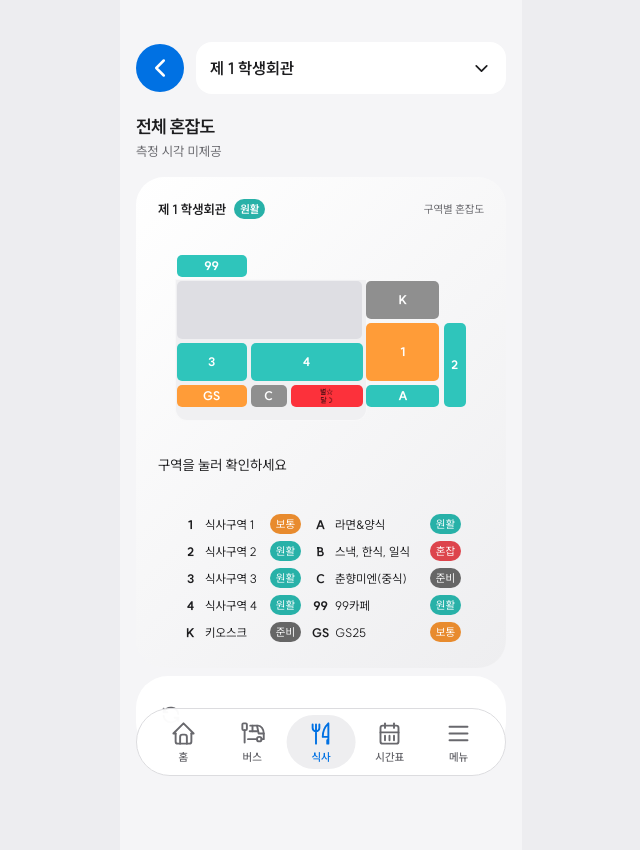
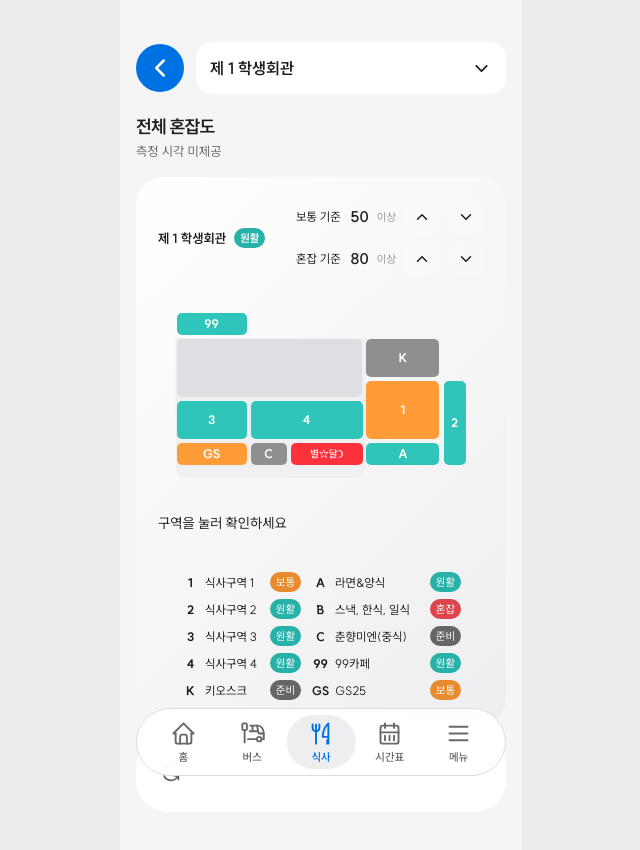
Before and after one commit to Tsimoo07/AdventureDesign05, a React (Vite) app in the folder my-pwa-app/: page /category/1 in a window 1280 px wide. Shown: the top 850 px of the page, without its empty margins (319-959 px from the left). Built offline with nearby package versions, Linux system fonts and the light colour scheme; data requests are answered from the project's data file.

Commit message:
add:구역별 혼잡도 기준 커스텀

```diff
--- /dev/null
+++ b/my-pwa-app/src/components/ThresholdControl.tsx
@@ -0,0 +1,78 @@
+import { IconChevronDown, IconChevronUp } from "@tabler/icons-react";
+import {
+  THRESHOLD_MAX,
+  THRESHOLD_MIN,
+  THRESHOLD_STEP,
+  type Thresholds,
+} from "../features/status/zones";
+
+export function ThresholdControl({
+  thresholds,
+  onChange,
+  note,
+  title,
+}: {
+  thresholds: Thresholds;
+  onChange: (next: Thresholds) => void;
+  note?: string;
+  title?: string;
+}) {
+  const prefix = title ? `${title} ` : "";
+  const rows = [
+    {
+      key: "warning",
+      label: "보통 기준",
+      min: THRESHOLD_MIN,
+      max: thresholds.danger - THRESHOLD_STEP,
+    },
+    {
+      key: "danger",
+      label: "혼잡 기준",
+      min: thresholds.warning + THRESHOLD_STEP,
+      max: THRESHOLD_MAX,
+    },
+  ] as const;
+
+  return (
+    <div
+      className="threshold-control"
+      role="group"
+      aria-label={title ?? "혼잡도 기준 설정"}
+    >
+      {title && <strong className="threshold-title">{title}</strong>}
+      {rows.map(({ key, label, min, max }) => {
+        const value = thresholds[key];
+        const change = (delta: number) =>
+          onChange({ ...thresholds, [key]: value + delta });
+        return (
+          <div className="threshold-row" key={key}>
+            <span className="threshold-label">{label}</span>
+            <strong className="threshold-value" aria-live="polite">
+              {value}
+            </strong>
+            <small>이상</small>
+            <button
+              type="button"
+              className="threshold-step"
+              aria-label={`${prefix}${label} ${THRESHOLD_STEP} 올리기`}
+              disabled={value + THRESHOLD_STEP > max}
+              onClick={() => change(THRESHOLD_STEP)}
+            >
+              <IconChevronUp size={18} />
+            </button>
+            <button
+              type="button"
+              className="threshold-step"
+              aria-label={`${prefix}${label} ${THRESHOLD_STEP} 내리기`}
+              disabled={value - THRESHOLD_STEP < min}
+              onClick={() => change(-THRESHOLD_STEP)}
+            >
+              <IconChevronDown size={18} />
+            </button>
+          </div>
+        );
+      })}
+      {note && <small className="threshold-note">{note}</small>}
+    </div>
+  );
+}
--- /dev/null
+++ b/my-pwa-app/src/features/status/useThresholds.ts
@@ -0,0 +1,23 @@
+import { useSaved } from "../../useSaved";
+import {
+  DEFAULT_THRESHOLDS,
+  isThresholdMap,
+  type ThresholdMap,
+  type Thresholds,
+} from "./zones";
+
+// 저장 형식이 달라져서 이전 키("chacha-thresholds")와 구분
+export const THRESHOLDS_KEY = "chacha-thresholds-by-hall";
+
+export function useThresholds() {
+  const [map, setMap] = useSaved<ThresholdMap>(THRESHOLDS_KEY, {}, isThresholdMap);
+
+  // 아직 바꾸지 않은 학생회관은 기본값
+  const forHall = (hallId: string): Thresholds =>
+    map[hallId] ?? DEFAULT_THRESHOLDS;
+
+  const setForHall = (hallId: string, next: Thresholds) =>
+    setMap({ ...map, [hallId]: next });
+
+  return { forHall, setForHall };
+}
--- a/my-pwa-app/src/features/status/zones.ts
+++ b/my-pwa-app/src/features/status/zones.ts
@@ -1,14 +1,71 @@
 import type { StatusData } from "./types";
-import Byelidali from "../../assets/Byelidali.png";
-export function congestionSummary(items: StatusData[]) {
+export type ThresholdSource = Thresholds | ((item: StatusData) => Thresholds);
+export type ZoneThresholdMap = Record<string, Thresholds>;
+export type ThresholdMap = Record<string, Thresholds>;
+export interface Thresholds {
+  warning: number; // 이 값 이상이면 "보통"
+  danger: number; // 이 값 이상이면 "혼잡"
+}
+
+export const DEFAULT_THRESHOLDS: Thresholds = { warning: 50, danger: 80 };
+export const THRESHOLD_STEP = 5;
+export const THRESHOLD_MIN = 0;
+export const THRESHOLD_MAX = 995;
+
+export const isThresholds = (v: unknown): v is Thresholds =>
+  typeof v === "object" &&
+  v !== null &&
+  typeof (v as Thresholds).warning === "number" &&
+  typeof (v as Thresholds).danger === "number" &&
+  (v as Thresholds).warning >= THRESHOLD_MIN &&
+  (v as Thresholds).danger <= THRESHOLD_MAX &&
+  (v as Thresholds).warning < (v as Thresholds).danger;
+
+export const isThresholdMap = (v: unknown): v is ThresholdMap =>
+  typeof v === "object" &&
+  v !== null &&
+  !Array.isArray(v) &&
+  Object.values(v).every(isThresholds);
+
+export const isZoneThresholdMap = (v: unknown): v is ZoneThresholdMap =>
+  typeof v === "object" &&
+  v !== null &&
+  !Array.isArray(v) &&
+  Object.values(v).every(isThresholds);
+
+export function levelByValue(
+  value: number,
+  t: Thresholds,
+): "normal" | "warning" | "danger" {
+  return value >= t.danger ? "danger" : value >= t.warning ? "warning" : "normal";
+}
+
+// 기준값으로 각 구역의 level을 다시 계산 (준비 중 구역과 skip 대상은 그대로)
+export function applyThresholds(
+  items: StatusData[],
+  source: ThresholdSource,
+  skip?: (item: StatusData) => boolean,
+): StatusData[] {
+  return items.map((item) => {
+    if (item.status === "ready" || skip?.(item)) return item;
+    const t = typeof source === "function" ? source(item) : source;
+    return { ...item, level: levelByValue(item.value, t) };
+  });
+}
+import Byelidali from "../../assets/ByelidaliWhite.png";
+// 변경 후
+export function congestionSummary(
+  items: StatusData[],
+  t: Thresholds = DEFAULT_THRESHOLDS,
+) {
   const measured = items.filter(item => item.status !== "ready");
   if (!measured.length) return items.length ? "ready" : null;
   const average = measured.reduce((sum, item) => sum + item.value, 0) / measured.length;
-  return average >= 80 ? "danger" : average >= 50 ? "warning" : "normal";
+  return average >= t.danger ? "danger" : average >= t.warning ? "warning" : "normal";
 }
 const zoneSymbols: Record<string, Record<string, string>> = {
   "1": { "0": "99", "1": "K", "2": "1", "3": "2", "4": "A", "5": "B", "6": "C", "7": "GS", "8": "3", "9": "4" },
-  "2": { "0": "99", "1": "A", "2": "B", "3": "1", "4": "2", "5": "GS","6": "K" },
+  "2": { "0": "99", "1": "A", "2": "2", "3": "1", "4": "2", "5": "GS","6": "K" },
 };
 const symbolImages: Record<string, string> = {
   B : Byelidali,
--- a/my-pwa-app/src/index.css
+++ b/my-pwa-app/src/index.css
@@ -1693,3 +1693,47 @@ button:active { filter: brightness(.94); }
   align-items: center;
   justify-content: center;
 }
+.threshold-control {
+  display: grid;
+  gap: 6px;
+}
+.threshold-row {
+  display: flex;
+  align-items: center;
+  gap: 8px;
+  font-size: 12px;
+}
+.threshold-label {
+  min-width: 28px;
+}
+.threshold-value {
+  min-width: 20px;
+  text-align: right;
+  font-size: 15px;
+  font-variant-numeric: tabular-nums;
+}
+.threshold-row small {
+  margin-right: auto;
+  font-size: 11px;
+  opacity: 0.7;
+}
+.threshold-step {
+  display: grid;
+  place-items: center;
+  width: 36px;
+  height: 36px;
+  padding: 0;
+  border: 0;
+  border-radius: 10px;
+  background: #ffffff1f;
+  color: inherit;
+  cursor: pointer;
+}
+.threshold-step:disabled {
+  opacity: 0.35;
+  cursor: default;
+}
+.threshold-note {
+  font-size: 11px;
+  opacity: 0.7;
+}
--- a/my-pwa-app/src/pages/CategoryPage.tsx
+++ b/my-pwa-app/src/pages/CategoryPage.tsx
@@ -8,13 +8,23 @@ import { isEvaluation } from "../evaluation";
 import { useFetch } from "../features/status/useFetch";
 import { FloorPlan } from "../components/FloorPlan";
 import { HallBadge } from "../components/HallBadge";
-import { congestionSummary, floorPlans, orderedZones, zoneLevel, zoneLabels, zoneSymbol } from "../features/status/zones";
+import { ThresholdControl } from "../components/ThresholdControl";
+import {
+  applyThresholds,
+  congestionSummary,
+  floorPlans,
+  orderedZones,
+  zoneLevel,
+  zoneLabels,
+  zoneSymbol,
+} from "../features/status/zones";
 import { useSaved } from "../useSaved";
 import {
   ZONE_FAVORITES_KEY,
   zoneKey,
   isStringArray,
 } from "../features/status/favorites";
+import { useThresholds } from "../features/status/useThresholds";
 
 export default function CategoryPage() {
   const navigate = useNavigate();
@@ -34,8 +44,20 @@ export default function CategoryPage() {
   );
   const { data: liveData, loading: liveLoading, error: liveError, refetch: refetchLive } = useFetch(liveFetcher);
   const live = showLive && !liveError ? liveData : null;
-  const items = showLive ? applyHall2Observation(data?.items ?? [], live) : data?.items ?? [];
-  const summary = showLive ? live?.level ?? null : congestionSummary(items);
+  const { forHall, setForHall } = useThresholds();
+const thresholds = forHall(id);
+const baseItems = showLive
+  ? applyHall2Observation(data?.items ?? [], live)
+  : data?.items ?? [];
+// ESP32 측정 구역은 값이 "회/5초"라서 퍼센트 기준을 적용하지 않음
+const items = applyThresholds(
+  baseItems,
+  thresholds,
+  showLive ? (item) => isHall2SensorZone(item) : undefined,
+);
+const summary = showLive
+  ? live?.level ?? null
+  : congestionSummary(items, thresholds);
   useEffect(() => {
     if (isDemo && !showLive) return;
     const timer = window.setInterval(() => {
@@ -110,7 +132,11 @@ const [favorites, setFavorites, saveError] = useSaved<string[]>(
           <div className="congestion-panel">
             <div className="welcome-preview-heading">
               <strong className="hall-title">{data.label}<HallBadge level={summary} /></strong>
-              <small>{showLive ? "ESP32 구역별 혼잡도" : isDemo ? "예시 데이터" : "구역별 혼잡도"}</small>
+              <ThresholdControl
+                thresholds={thresholds}
+                onChange={(next) => setForHall(id, next)}
+                note={showLive ? "ESP32 측정 구역은 기준 설정이 적용되지 않아요." : undefined}
+              />
             </div>
             {showLive && (
               <p className="zone-note" role="status">
--- a/my-pwa-app/src/pages/MorePages.tsx
+++ b/my-pwa-app/src/pages/MorePages.tsx
@@ -37,7 +37,8 @@ import {
   zoneKey,
   isStringArray,
 } from "../features/status/favorites";
-import { congestionSummary, zoneLevel, zoneLabels } from "../features/status/zones";
+import { useThresholds } from "../features/status/useThresholds";
+import { applyThresholds, congestionSummary, zoneLevel, zoneLabels } from "../features/status/zones";
 
 export function BusPage() {
   const [direction, setDirection] = useState<"home" | "school" | null>(null);
@@ -119,9 +120,16 @@ export function FoodPage() {
   const [searchParams] = useSearchParams();
   const [onlySaved, setOnlySaved] = useState(searchParams.get("saved") === "1");
 
+  const { forHall } = useThresholds();
+
+  const places = data?.map((place) => ({
+    ...place,
+    items: applyThresholds(place.items, forHall(place.id)),
+  }));
+
   // 즐겨찾기한 구역을 "어느 장소의 어떤 구역인지"와 함께 모음
   const favoriteZones =
-    data?.flatMap((place) =>
+    places?.flatMap((place) =>
       place.items
         .filter((item) => favorites.includes(zoneKey(place.id, item.id)))
         .map((item) => ({ place, item })),
@@ -174,7 +182,7 @@ export function FoodPage() {
                 </Link>
               );
             })
-          : data?.map((place) => (
+          : places?.map((place) => (
               <Link
                 to={`/category/${place.id}`}
                 className="place-card"
@@ -182,7 +190,7 @@ export function FoodPage() {
               >
                 <IconToolsKitchen2 />
                 <span>
-                  <strong className="hall-title">{place.label}<HallBadge level={congestionSummary(place.items)} /></strong>
+                  <strong className="hall-title">{place.label}<HallBadge level={congestionSummary(place.items, forHall(place.id))} /></strong>
                   <small>전체 혼잡도{isDemo && " · 예시 데이터"}</small>
                 </span>
                 <IconChevronRight size={20} />
```
Also changed, not shown: my-pwa-app/db.json (+8 -8 lines), my-pwa-app/src/assets/ByelidaliWhite.png (added).
